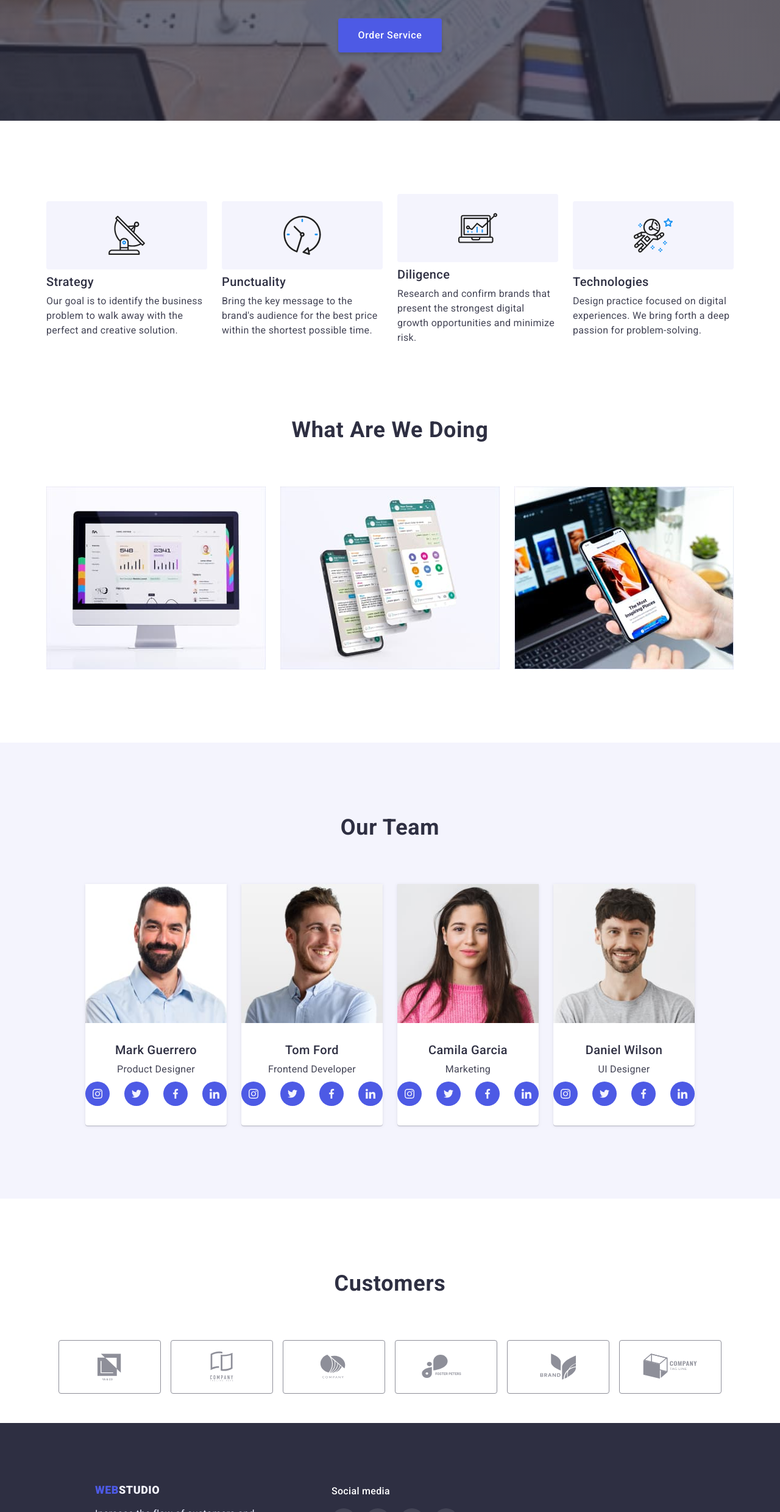
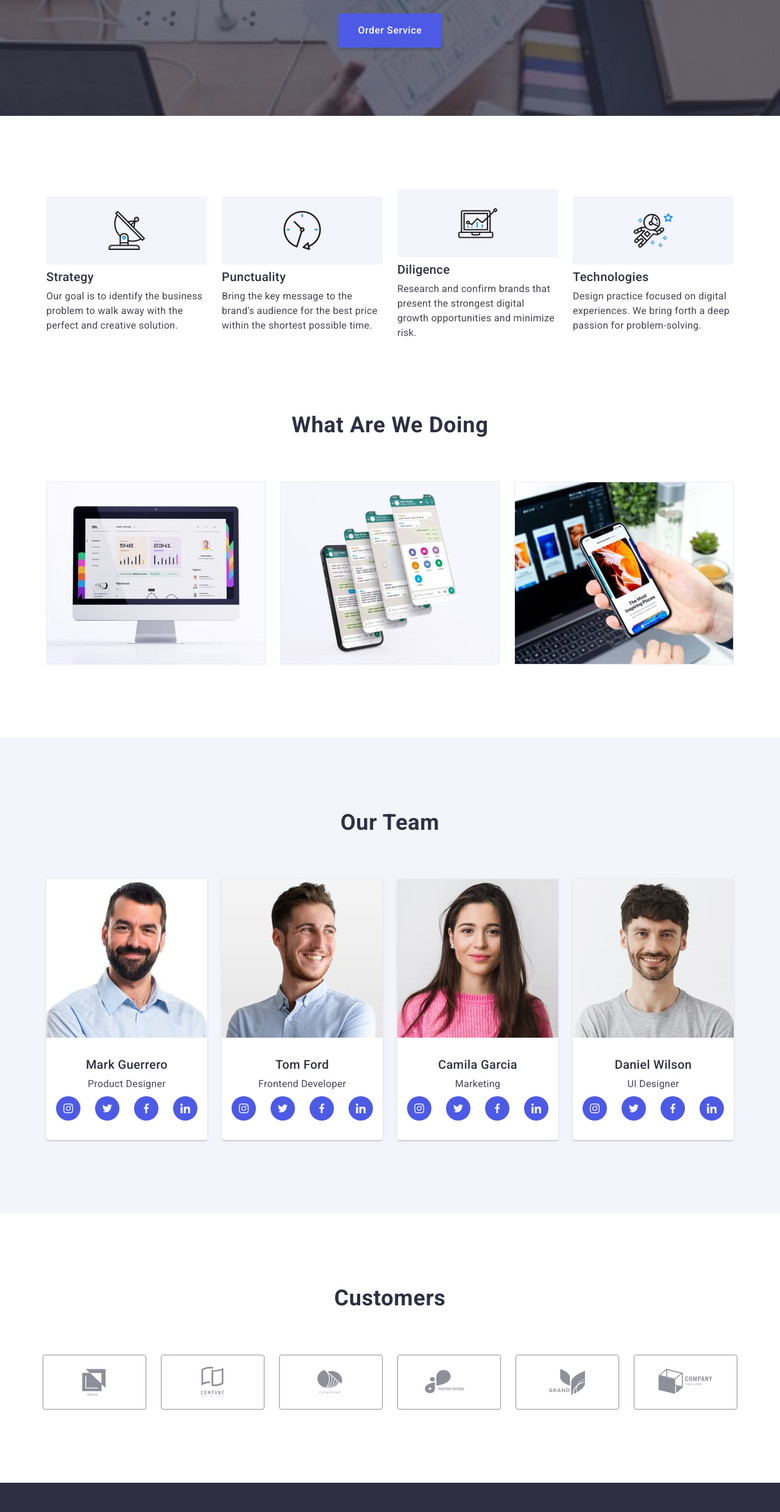
Before and after one commit to yuliiadiudina/goit-markup-hw-07, a plain HTML site: page index.html in a window 1280 px wide. Shown: the part 320-2800 px from the top of the page at 61% size. Drawn offline with nearby package versions, Linux system fonts and the light colour scheme.

Commit message:
adds some changes

```diff
--- a/css/styles.css
+++ b/css/styles.css
@@ -30,38 +30,39 @@ img {
 /* Header */
 
 .container {
-    min-width: 480px;
     width: 100%;
-    padding-left: 16px;
-    padding-right: 16px;
+    max-width: 428px;
+    padding-left: 15px;
+    padding-right: 15px;
     margin: 0 auto;
+
     }
 
     @media screen and (min-width:768px) {
         .container{
-            min-width: 768px;
+            max-width: 768px;
 
         }
     }
 
     @media screen and (min-width:1200px) {
         .container{
-            min-width: 1200px;
-            padding-left: 0px;
-            padding-right: 0px;
+            max-width: 1158px;
         }
     }
 
 
 .header {
-    background-color: #FFFFFF;
+     background-color: #FFFFFF;
     border-bottom: 1px solid #E7E9FC;
     box-shadow: 0px 2px 1px rgba(46, 47, 66, 0.08), 0px 1px 1px rgba(46, 47, 66, 0.16), 0px 1px 6px rgba(46, 47, 66, 0.08);
 }
 
 
+
 .header-container{
     display: flex;
+    align-items: center;
     }
 
 .header-nav {
@@ -69,6 +70,8 @@ img {
     align-items: center;
     justify-content: center;
     }
+
+
 
 
 .header-logo {
@@ -82,21 +85,22 @@ img {
      letter-spacing: 0.03em;
      text-transform: uppercase;
      color: #4D5AE5;
-     margin-top: 24px;
-    margin-bottom: 24px;
+     margin-top: 24px ;
+     margin-bottom: 24px;
     }
 
 
 @media screen and (min-width:768px) {
     .header-logo {
-        margin-right: 120px;
+        margin-right: 88px;
         }
     }
     @media screen and (min-width:1200px) {
         .header-logo {
-            margin-right: 76px; margin-left: 156px;
+            margin-right: 76px;
             }
         }
+
 .header-logo-color {
         color: #2E2F42;
     }
@@ -133,14 +137,12 @@ img {
 @media screen and (min-width:768px) {
     .header-conect{
         display: block;
-        margin-left: auto;
-        margin-top: 24px;
+        margin-left: auto
     }
 }
 @media screen and (min-width:1200px) {
     .header-conect{
         display: flex;
-        margin-left: 156px;
 
     }
 }
@@ -213,21 +215,20 @@ img {
 .menu-open-btn:focus {
     fill: #404BBF;
 }
+
 .mob-menu {
-
 background: #FFFFFF;
 box-shadow: 0px 2px 1px rgba(46, 47, 66, 0.08), 0px 1px 1px rgba(46, 47, 66, 0.16), 0px 1px 6px rgba(46, 47, 66, 0.08);
     position: fixed;
     top: 0px;
     left: 0px;
-    width: 100vw;
-    height: 100vh;
+    width: 100%;
+    height: 100%;
     z-index: 1;
 }
 .container-menu {
     padding-bottom: 40px;
     padding-left: 40px;
-    height: 100%;
     display: flex;
     flex-direction: column;
     justify-content: space-between;
@@ -255,8 +256,8 @@ box-shadow: 0px 2px 1px rgba(46, 47, 66, 0.08), 0px 1px 1px rgba(46, 47, 66, 0.1
 .mob-menu-list {
     margin-top: 32px;
 }
-.mob-menu-list-item {
-    padding-bottom: 40px;
+.mob-menu-list-item:not(:last-child) {
+    margin-bottom: 40px;
 }
 .mob-menu-list-link {
     font-family: 'Roboto';
@@ -274,7 +275,9 @@ box-shadow: 0px 2px 1px rgba(46, 47, 66, 0.08), 0px 1px 1px rgba(46, 47, 66, 0.1
     color: #404BBF;
 }
 
-
+.mob-menu-bottom{
+    margin-top: 284px;
+}
 .mob-menu-connect {
     display: block;
     margin-bottom: 48px;
@@ -330,6 +333,7 @@ box-shadow: 0px 2px 1px rgba(46, 47, 66, 0.08), 0px 1px 1px rgba(46, 47, 66, 0.1
     padding-top: 96px;
     padding-bottom: 96px;
 }
+
 
 @media screen and (min-width:1200px) {
     .section {
@@ -349,7 +353,9 @@ box-shadow: 0px 2px 1px rgba(46, 47, 66, 0.08), 0px 1px 1px rgba(46, 47, 66, 0.1
     padding-top: 112px;
     padding-bottom: 112px;
     display: flex;
-    max-width: 1600px;
+    /* justify-content: center; */
+    margin: auto;
+
 }
 
     @media (min-device-pixel-ratio: 2),
@@ -377,6 +383,8 @@ box-shadow: 0px 2px 1px rgba(46, 47, 66, 0.08), 0px 1px 1px rgba(46, 47, 66, 0.1
 (min-resolution: 192dpi),
 (min-resolution: 2dppx)  {
     .hero {
+    padding-top: 188px;
+    padding-bottom: 188px;
     background-color: #2E2F42;
     background-image:linear-gradient(
         rgba(46, 47, 66, 0.7),
@@ -430,7 +438,7 @@ box-shadow: 0px 2px 1px rgba(46, 47, 66, 0.08), 0px 1px 1px rgba(46, 47, 66, 0.1
     }}
 
 
-@media screen and (min-width:1200px) {
+@media screen and (min-width:11200px) {
     .hero-titel {
         margin-bottom: 48px;
     }}
@@ -473,6 +481,7 @@ box-shadow: 0px 2px 1px rgba(46, 47, 66, 0.08), 0px 1px 1px rgba(46, 47, 66, 0.1
     .peculiarities {
     display: flex;
     align-content: center;
+    justify-content: center;
     align-items: center;
     padding-bottom: 0px;
 } }
@@ -586,6 +595,7 @@ box-shadow: 0px 2px 1px rgba(46, 47, 66, 0.08), 0px 1px 1px rgba(46, 47, 66, 0.1
     display: none;
 }
 
+
 @media screen and (min-width:1200px) {
     .about {
         display: flex;
@@ -634,19 +644,22 @@ box-shadow: 0px 2px 1px rgba(46, 47, 66, 0.08), 0px 1px 1px rgba(46, 47, 66, 0.1
 
 .team {
     background-color: #F4F4FD;
-    padding: 96px 82px 128px 82px ;
+    padding-top: 96px;
+    padding-bottom: 128px;
 
 }
 @media screen and (min-width:768px) {
     .team {
-        padding: 96px 108px 104px 108px ;
+        padding-bottom: 104px;
 
      }
 }
 
 @media screen and (min-width:1200px) {
     .team {
-        padding: 120px 156px 120px 156px;
+        padding-top: 120px;
+        padding-bottom: 120px;
+
 
      }
 }
@@ -664,15 +677,12 @@ box-shadow: 0px 2px 1px rgba(46, 47, 66, 0.08), 0px 1px 1px rgba(46, 47, 66, 0.1
 }
 
 .team-list{
-    align-items: center;
-    margin-left: auto;
-    margin-right: auto;
     margin-bottom: -72px;
 }
 
 @media screen and (min-width:768px) {
     .team-list {
-        display: flex;
+        display: flex; justify-content: center;align-items: center;
         flex-wrap: wrap;
         margin-left: -24px;
     }}
@@ -692,10 +702,15 @@ box-shadow: 0px 2px 1px rgba(46, 47, 66, 0.08), 0px 1px 1px rgba(46, 47, 66, 0.1
     box-shadow: 0px 1px 6px rgba(46, 47, 66, 0.08), 0px 1px 1px rgba(46, 47, 66, 0.16), 0px 2px 1px rgba(46, 47, 66, 0.08);
     border-radius: 0px 0px 4px 4px;
     margin-bottom: 72px;
-}
-@media screen and (min-width:768px) {
-    .team-item {
+    width: 260px;margin-left: auto;margin-right: auto;
+}
+
+
+@media screen and (min-width:768px) {
+    .team-item { width: 264px;
         margin-left: 24px;
+
+         margin-right: 0px;
 
     }}
     @media screen and (min-width:1200px) {
@@ -779,24 +794,12 @@ box-shadow: 0px 2px 1px rgba(46, 47, 66, 0.08), 0px 1px 1px rgba(46, 47, 66, 0.1
 
 /* Clients section */
 
-.clients {
+/* .clients {
     width: 100%;
-    padding-left: 15px;
-    padding-right: 15px;
     margin: 0 auto;
-}
-
-@media screen and (min-width:768px) {
-    .clients{
-        padding-left: 108px;
-        padding-right: 108px;
-    }}
-
-    @media screen and (min-width:1200px) {
-        .clients{
-            padding-left: 156px;
-            padding-right: 156px;
-        }}
+} */
+
+
 
 .clients-titel{
     font-family: 'Roboto';
@@ -812,33 +815,49 @@ box-shadow: 0px 2px 1px rgba(46, 47, 66, 0.08), 0px 1px 1px rgba(46, 47, 66, 0.1
 
 }
 
-.clients-list{
+
+.clients {
+    margin: 0 auto;
+}
+
+
+
+
+.clients-list {
     display: flex;
     flex-wrap: wrap;
     justify-content: center;
+    margin-bottom: -72px;
     margin-left: -16px;
-    margin-bottom: -72px;
-    }
-    @media screen and (min-width:1200px) {
-        .clients-list{
-        flex-wrap: nowrap;
-        }}
+}
+
+
+
+@media screen and (min-width:768px) {
+    .clients-list{
+             margin-left: -24px;
+    }
+
+}
+
+@media screen and (min-width:1200px) {
+    .clients-list{
+    flex-wrap: nowrap;
+    }}
 
 .clients-item {
-    margin-left: 16px;
+    flex-basis: calc(100% / 2 - 30px);
     margin-bottom: 72px;
-
-}
-
-@media screen and (min-width:768px) {
-    .clients-item{
+    margin-left: 16px;}
+
+    @media screen and (min-width:768px) {
+        .clients-item{
         flex-basis: calc(100% / 3 - 30px);
-    }
-}
-@media screen and (min-width:1200px) {
-    .clients-item{
-        margin-bottom: 0px;
+        margin-left: 24px;
     }}
+
+
+
 
 
 
@@ -848,15 +867,13 @@ box-shadow: 0px 2px 1px rgba(46, 47, 66, 0.08), 0px 1px 1px rgba(46, 47, 66, 0.1
     align-items: center;
     border: 1px solid #8E8F99;
     box-sizing: border-box;
+
     border-radius: 4px;
-    width: 190px;
-    height: 88px;
     padding: 16px 40px;
     transition: border 250ms cubic-bezier(0.4, 0, 0.2, 1);}
 
 @media screen and (min-width:768px) {
     .clients-link{
-        width: 168px;
         padding: 16px 32px;
     }
 
@@ -870,7 +887,6 @@ box-shadow: 0px 2px 1px rgba(46, 47, 66, 0.08), 0px 1px 1px rgba(46, 47, 66, 0.1
 .clients-icons {
     fill: #8E8F99;
     transition: fill 250ms cubic-bezier(0.4, 0, 0.2, 1);
-    width: 110px;
 }
 
 
@@ -896,9 +912,9 @@ box-shadow: 0px 2px 1px rgba(46, 47, 66, 0.08), 0px 1px 1px rgba(46, 47, 66, 0.1
 .footer-container-left {
     width: 268px;
     margin-bottom: 72px;
+    text-align: center;
     margin-left: auto;
     margin-right: auto;
-    text-align: center;
     }
 
 
@@ -912,7 +928,7 @@ box-shadow: 0px 2px 1px rgba(46, 47, 66, 0.08), 0px 1px 1px rgba(46, 47, 66, 0.1
     }
     @media screen and (min-width:1200px) {
         .footer-container-left {
-            margin-left: 156px;}
+            margin-bottom: 0px;margin-left: 0px; }
 
 
     }
@@ -956,13 +972,7 @@ box-shadow: 0px 2px 1px rgba(46, 47, 66, 0.08), 0px 1px 1px rgba(46, 47, 66, 0.1
         vertical-align: top;
         text-align: left;
         margin-left: 24px;
-        margin-bottom: 102px;
     }}
-    @media screen and (min-width:1200px) {
-        .footer-container-center {
-            margin-left: 120px;
-            margin-bottom: 0px;
-        }}
 
 
 .footer-titel{
@@ -1035,6 +1045,7 @@ box-shadow: 0px 2px 1px rgba(46, 47, 66, 0.08), 0px 1px 1px rgba(46, 47, 66, 0.1
 }
 .footer-form-input{
     width: 396px;
+    max-width: 100%;
     height: 40px;
     border: 1px solid rgba(255, 255, 255, 0.3);
     filter: drop-shadow(0px 4px 4px rgba(0, 0, 0, 0.15));
--- a/index.html
+++ b/index.html
@@ -8,7 +8,7 @@
     <link rel="preconnect" href="https://fonts.googleapis.com">
     <link rel="preconnect" href="https://fonts.gstatic.com" crossorigin>
     <link href="https://fonts.googleapis.com/css2?family=Raleway:wght@700&family=Roboto:wght@400;500;700;900&display=swap" rel="stylesheet">
-    <link rel="stylesheet" href="https://cdnjs.cloudflare.com/ajax/libs/modern-normalize/1.1.0/modern-normalize.min.css" integrity="sha512-wpPYUAdjBVSE4KJnH1VR1HeZfpl1ub8YT/NKx4PuQ5NmX2tKuGu6U/JRp5y+Y8XG2tV+wKQpNHVUX03MfMFn9Q==" crossorigin="anonymous" referrerpolicy="no-referrer" />
+    <link rel="stylesheet" href="https://cdnjs.cloudflare.com/ajax/libs/modern-normalize/1.1.0/modern-normalize.min.css" integrity="sha512-wpPYUAdjBVSE4KJnH1VR1HeZfpl1ub8YT/NKx4PuQ5NmX2tKuGu6U/JRp5y+Y8XG2tV+wKQpNHVUX03MfMFn9Q==" crossorigin="anonymous" referrerpolicy="no-referrer">
     <link rel="stylesheet" href="./css/styles.css">
 </head>
 <body>
@@ -119,7 +119,7 @@
     </header>
 
     <main>
-        <section class="hero section">
+        <section class="hero">
             <div class="container">
                 <h1 class="hero-titel">Effective Solutions for Your Business</h1>
                 <button type="button" class="hero-btn" data-modal-open >Order Service</button>
@@ -211,7 +211,8 @@
                     </ul>
             </div>
         </section>
-            <section class="team ">
+            <section class="team">
+                <div class="container">
                     <h2 class="team-titel">Our Team</h2>
                     <ul class="list team-list">
                         <li class="team-item">
@@ -239,8 +240,7 @@
                                 alt="photo Mark Guerrero"
                                 width="264"
                                 height="260"
-                                class="team-list__img"
-                            />
+                                class="team-list-img">
                       </picture>
                             <h3 class="team-name">Mark Guerrero</h3>
                             <p class="team-prof">Product Designer</p>
@@ -312,8 +312,7 @@
                                 alt="photo Tom Ford"
                                 width="264"
                                 height="260"
-                                class="team-list__img"
-                            />
+                                class="team-list-img">
                       </picture>
                             <h3 class="team-name">Tom Ford</h3>
                             <p class="team-prof">Frontend Developer</p>
@@ -385,8 +384,7 @@
                                 alt="photo Camila Garcia"
                                 width="264"
                                 height="260"
-                                class="team-list__img"
-                            />
+                                class="team-list-img">
                       </picture>
                             <h3 class="team-name">Camila Garcia</h3>
                             <p class="team-prof">Marketing</p>
@@ -454,12 +452,11 @@
                                     media="(min-width: 480px)"
                                 />
                             <img
-                                src="./images/team-3.jpg"
+                                src="./images/team-4.jpg"
                                 alt="photo Daniel Wilson"
                                 width="264"
                                 height="260"
-                                class="team-list__img"
-                            />
+                                class="team-list-img">
                       </picture>
                             <h3 class="team-name">Daniel Wilson</h3>
                             <p class="team-prof">UI Designer</p>
@@ -507,10 +504,11 @@
                             </ul>
                         </li>
                     </ul>
+                </div>
             </section>
 
             <section class=" section clients">
-
+                <div class="container">
                 <h2 class="clients-titel">Customers</h2>
                 <ul class=" list clients-list">
                     <li class="clients-item">
@@ -568,7 +566,7 @@
                             </a>
                     </li>
                 </ul>
-
+            </div>
             </section>
     </main>
 
@@ -632,6 +630,7 @@
                 name="email"
                 id="email"
                 placeholder="E-mail">
+                </label>
             </form>
             <button type="submit" class="footer-btn">Subscribe
                 <svg class="footer-icon-send"
```
